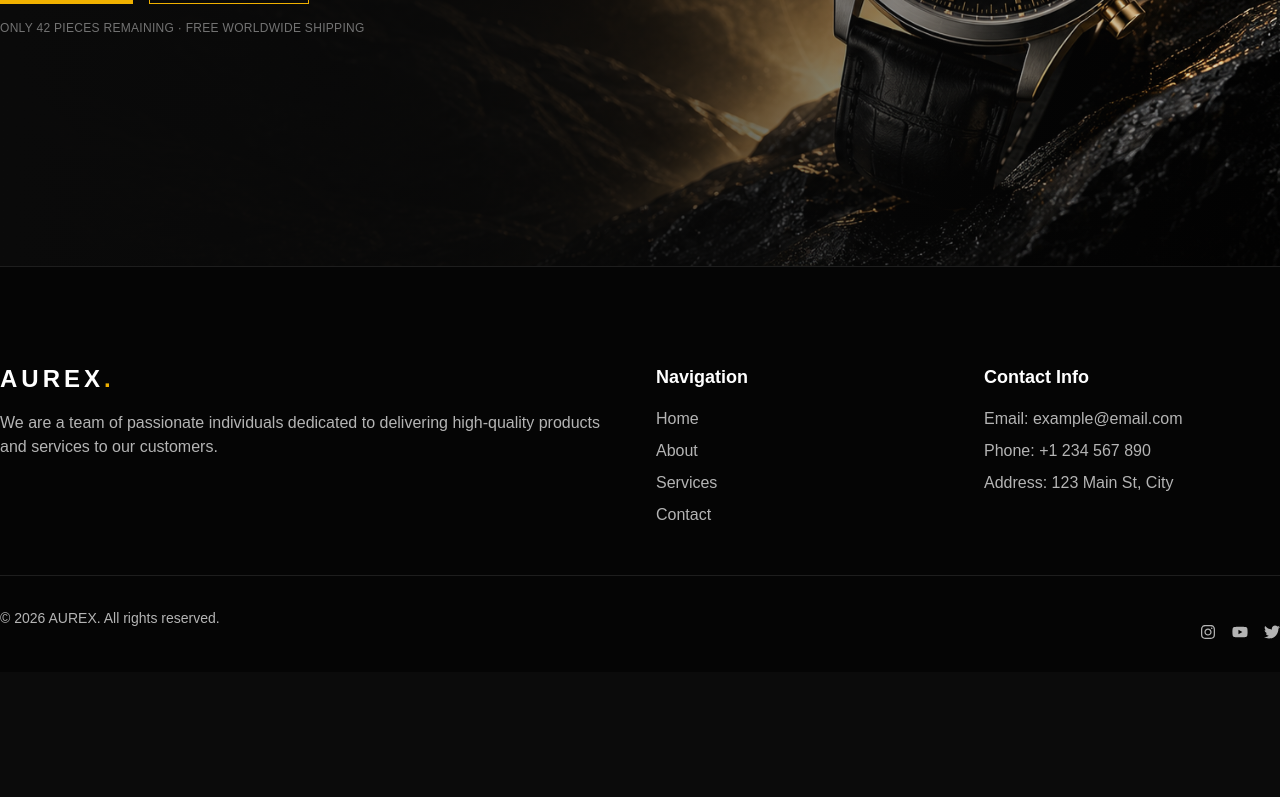
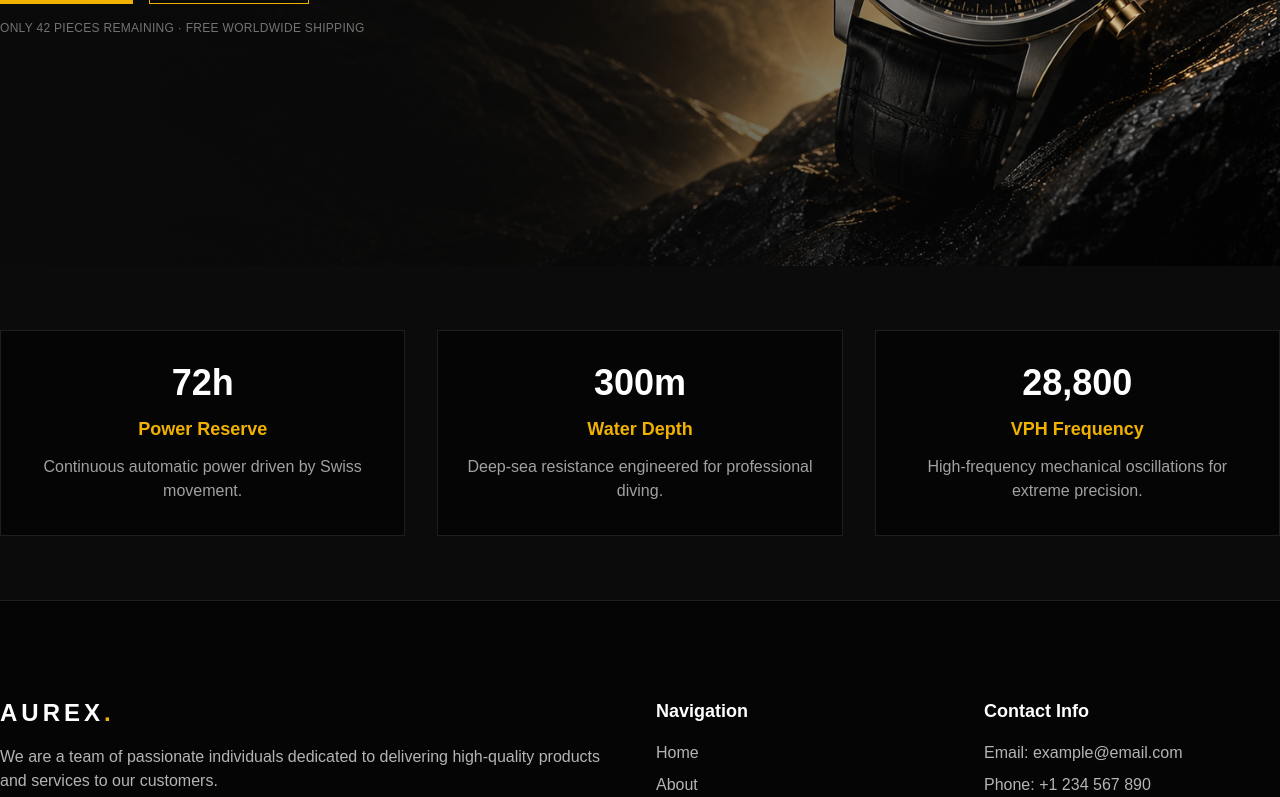
Before and after one commit to dev-nirob1/order-verification-system, a Next.js app: page / in a window 1280 px wide. Shown: the part 534-1331 px from the top of the page. Before the commit the page ends 1206 px from the top, so only its background shows below. Built offline with nearby package versions, Linux system fonts and the light colour scheme.

Commit message:
counter section

```diff
--- a/src/app/(front)/page.js
+++ b/src/app/(front)/page.js
@@ -1,8 +1,8 @@
 import CounterSection from "../components/front/CounterSection";
-import CtaSection from "../components/front/CtaSection";
+import CtaSection from "../components/front/HeroSection";
 import FaqSection from "../components/front/FaqSection";
 import Features from "../components/front/Features";
-import Hero from "../components/front/CtaSection";
+import Hero from "../components/front/HeroSection";
 import Specification from "../components/front/Specification";
 import Testimonials from "../components/front/Testimonials";
 import Gallery from "../components/front/Gallery";
@@ -13,8 +13,8 @@ const LandingPage = () => {
     return (
         <div>
             <Hero />
-            {/*   <CounteraSection />
-            <Features/>
+             <CounterSection />
+            {/*  <Features/>
             <Gallery/>
             <Specification/>
             <FaqSection/>
--- /dev/null
+++ b/src/app/components/front/CounterCard.jsx
@@ -0,0 +1,12 @@
+
+const CounterCard = ({data}) => {
+    return (
+        <div className="flex flex-col items-center justify-center text-center gap-3 px-6 py-8 border border-white/10 bg-(--foreground)">
+            <h3 className="text-4xl font-bold text-white">{data.number}</h3>
+            <h4 className="text-lg font-semibold text-yellow-500 capitalize">{data.label}</h4>
+            <p className="text-neutral-400">{data.description}</p>
+        </div>
+    );
+};
+
+export default CounterCard;
--- a/src/app/components/front/CounterSection.jsx
+++ b/src/app/components/front/CounterSection.jsx
@@ -1,3 +1,5 @@
+import CounterCard from "./CounterCard";
+
 const CounterSection = () => {
   const metrics = [
     {
@@ -21,26 +23,11 @@ const CounterSection = () => {
   ];
 
   return (
-    <section id="specs" className="relative z-10 bg-[#0b0b0b] py-20">
-      <div className="mx-auto max-w-7xl px-6 lg:px-10">
-        <div className="grid gap-8 lg:grid-cols-3">
-          {metrics.map((metric) => (
-            <div
-              key={metric.label}
-              className="border border-white/10 bg-white/5 p-10 text-center backdrop-blur-xl transition-all duration-300 hover:border-yellow-500/30 hover:bg-white/10"
-            >
-              <h2 className="mb-3 text-5xl font-bold tracking-tight text-white">
-                {metric.number}
-              </h2>
-
-              <h3 className="mb-4 text-sm font-semibold uppercase tracking-[2px] text-yellow-500">
-                {metric.label}
-              </h3>
-
-              <p className="text-sm leading-7 text-gray-400">
-                {metric.description}
-              </p>
-            </div>
+    <section id="specs" className="py-16">
+      <div className="mx-auto max-w-7xl px-6 lg:px-0">
+        <div className="grid gap-8 md:grid-cols-2 lg:grid-cols-3">
+          {metrics.map((metric, index) => (
+            <CounterCard key={index} data={metric} />
           ))}
         </div>
       </div>
```
Also changed, not shown: src/app/components/front/HeroSection.jsx (renamed from src/app/components/front/CtaSection.jsx).
